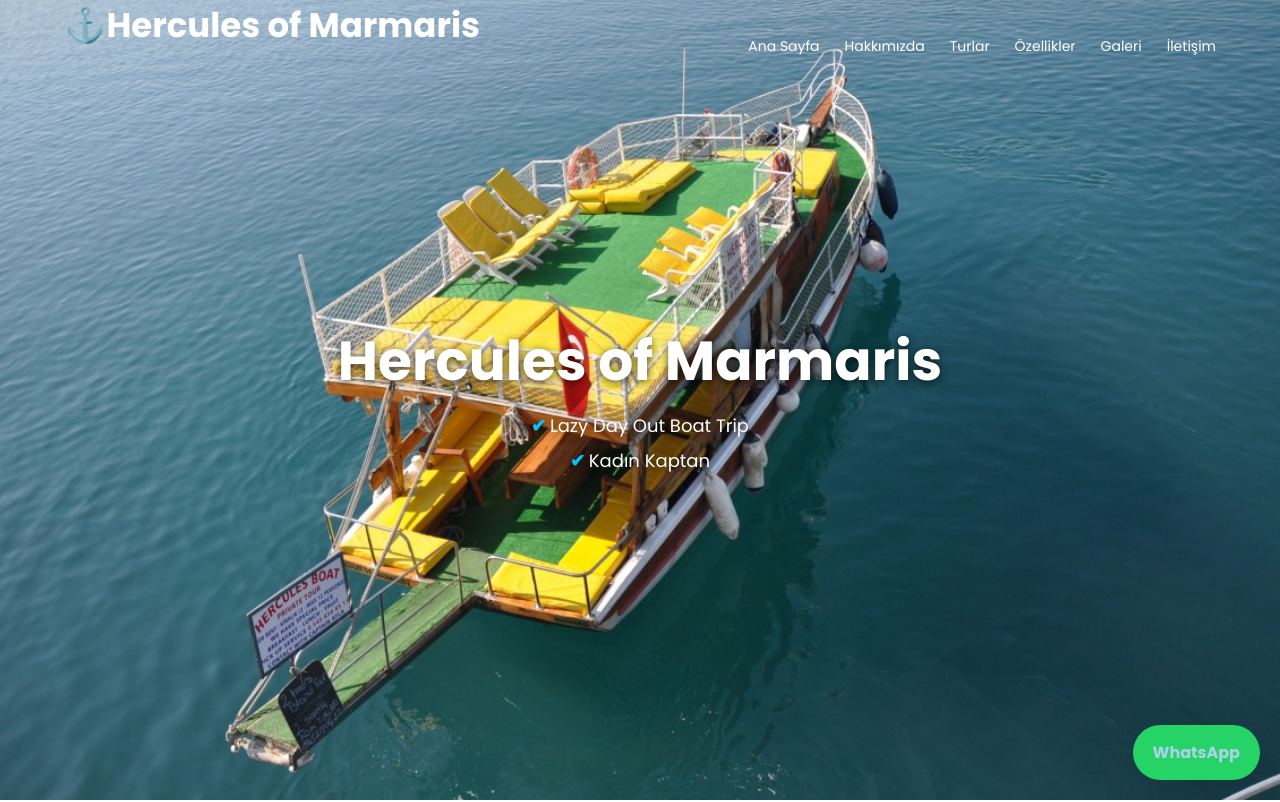
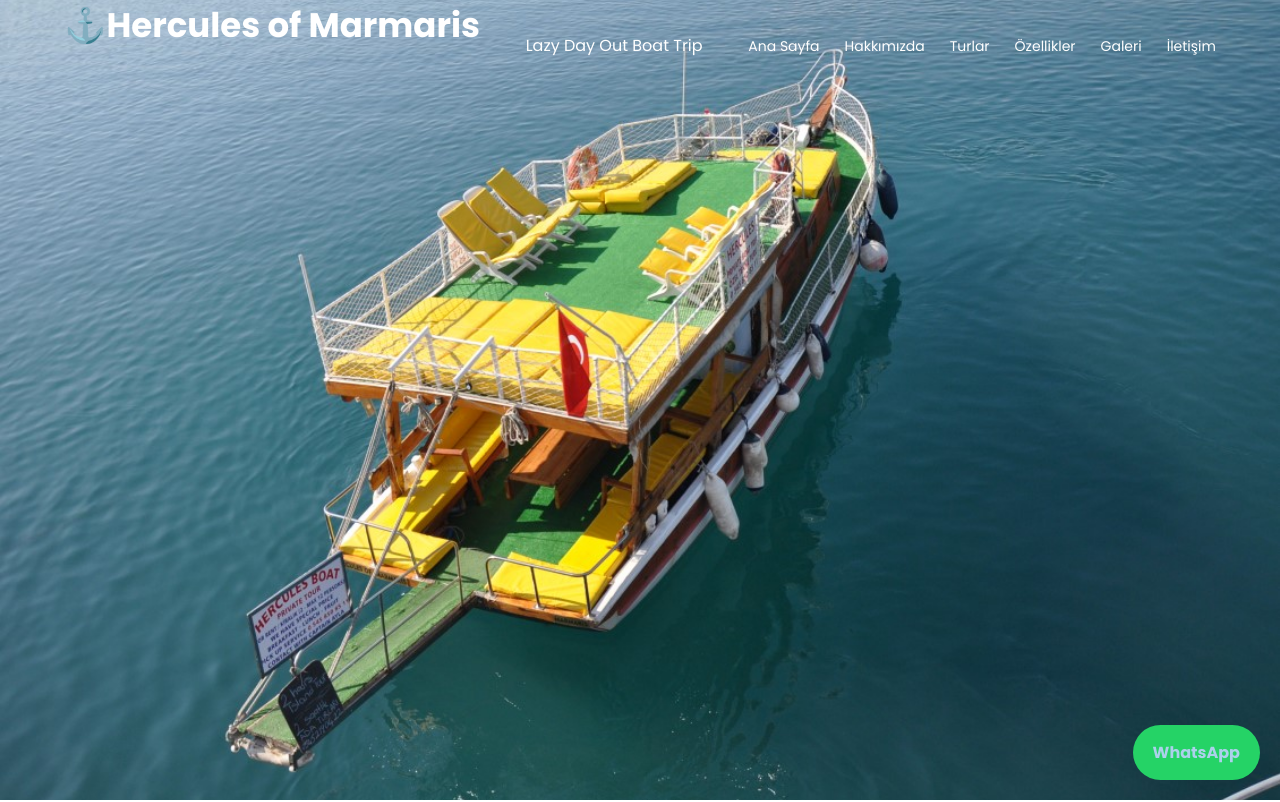
Before and after one commit to gulamine/proje-kalasor2, a plain HTML site: page index.html in a window 1280 px wide. Shown: the top 802 px of the page. Drawn offline with Linux system fonts and the light colour scheme.

Commit message:
Add files via upload

```diff
--- a/index.html
+++ b/index.html
@@ -247,6 +247,8 @@ margin-top:50px;
 <header>
 <nav>
 <h2>⚓Hercules of Marmaris</h2>
+<p>Lazy Day Out Boat Trip</p>
+
 <ul>
 <li><a href="#">Ana Sayfa</a></li>
 <li><a href="#about">Hakkımızda</a></li>
@@ -260,9 +262,7 @@ margin-top:50px;
 
 <div class="hero" id="hero">
 <div class="hero-content">
-<h1>Hercules of Marmaris</h1>
-<p>Lazy Day Out Boat Trip</p>
-<p>Kadın Kaptan</p>
+
 </div>
 </div>
 <script>
@@ -545,6 +545,8 @@ Bizimle çıktığınız her yolculukta, sadece koyları değil, huzuru ve mutlu
 
 <footer>
 <p>© 2026 Hercules of Marmaris Kaptan Ayla</p>
+<p>Lazy Day Out Boat Trip</p>
+
 </footer>
 
 </body>
```
